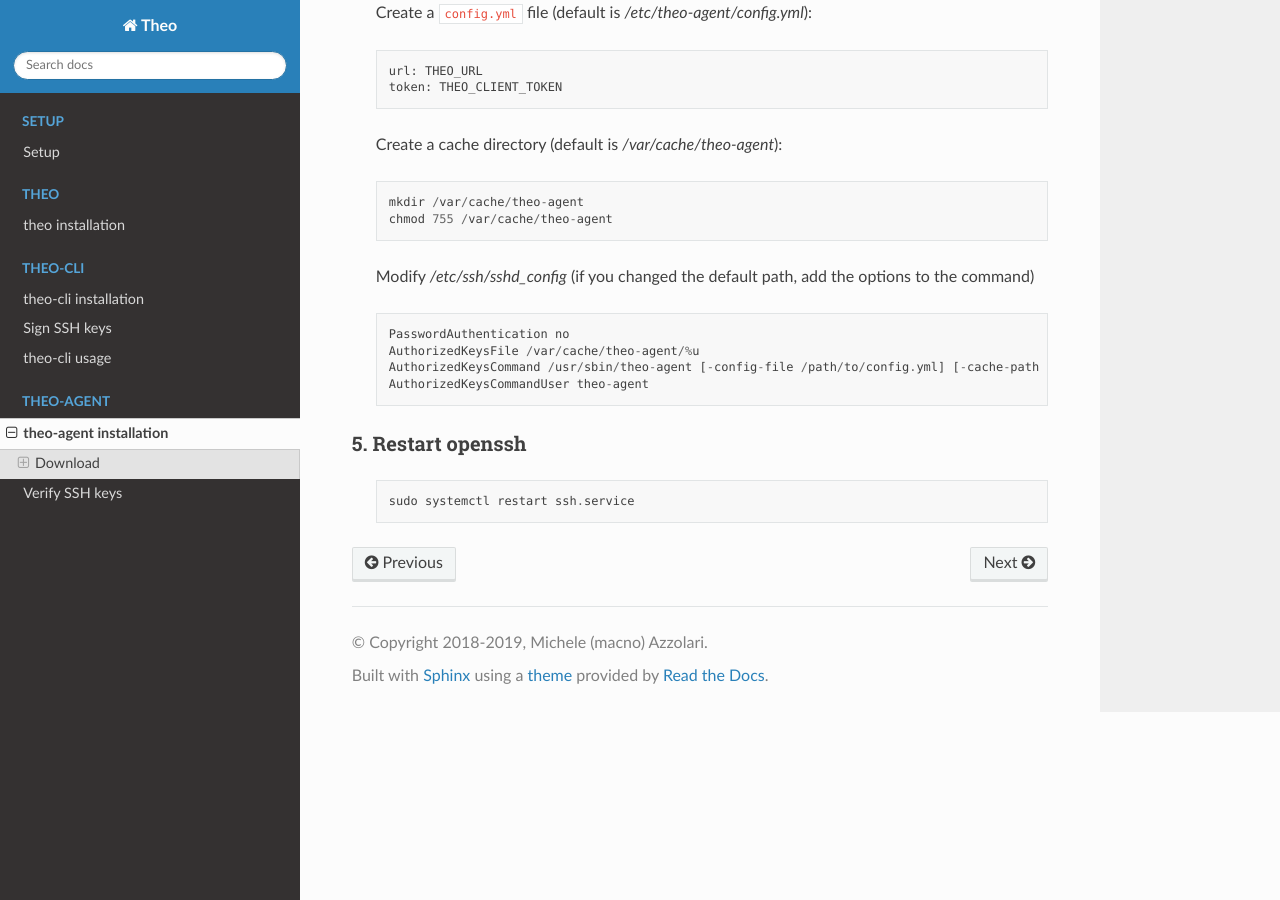
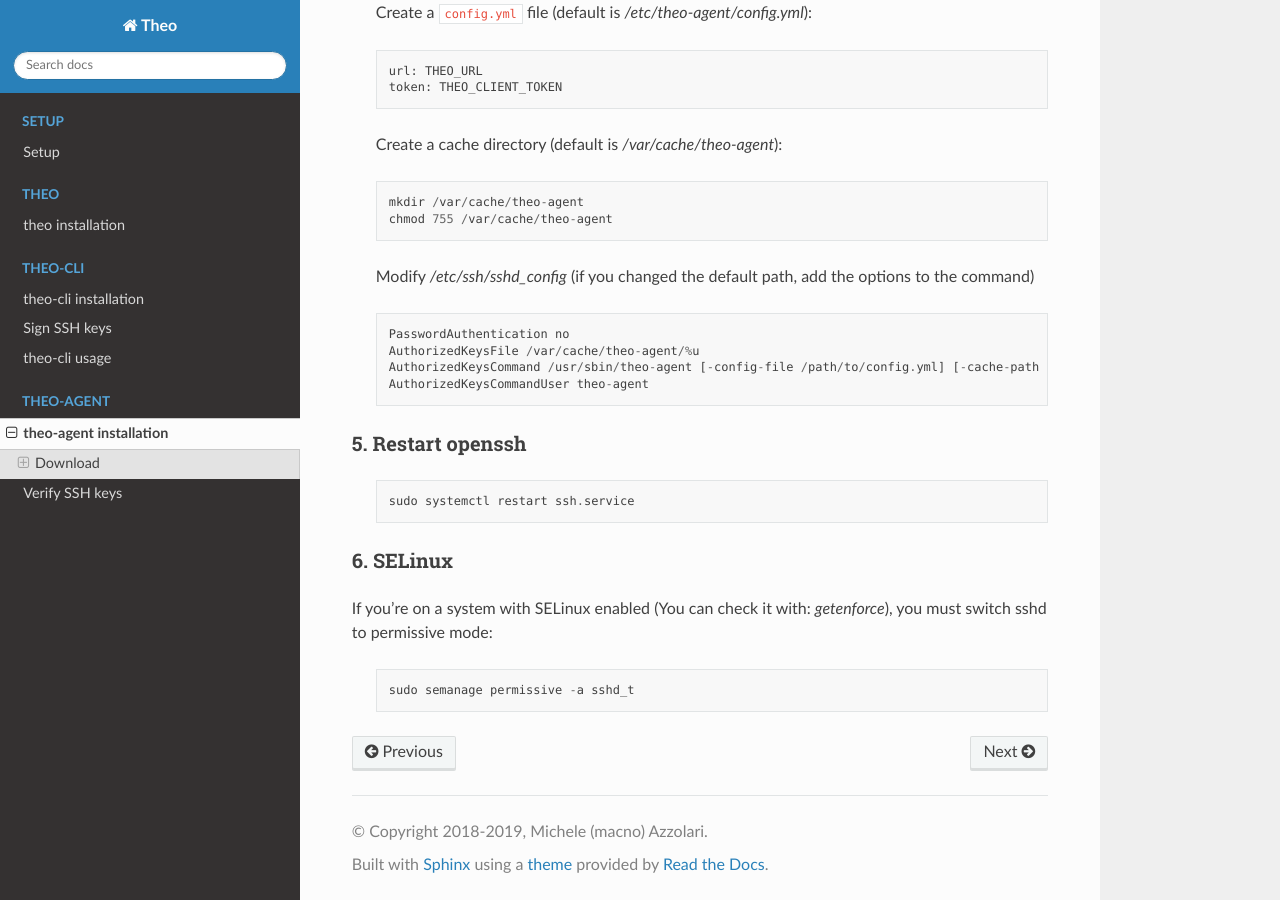
Before and after one commit to theoapp/theo-docs, a Sphinx documentation site: the page built from docs/theo-agent/installation.rst, in a window 1280 px wide and 900 px high, scrolled down 1598 px. Built offline with Sphinx 7.4.7 and the Read the Docs theme 2.0.0, drawn with Linux system fonts in a browser that asks for light colours.

Commit message:
Add paragraph about SELinux

```diff
--- a/docs/theo-agent/installation.rst
+++ b/docs/theo-agent/installation.rst
@@ -111,3 +111,12 @@
     ::
 
         sudo systemctl restart ssh.service
+
+6. SELinux
+^^^^^^^^^^
+
+If you're on a system with SELinux enabled (You can check it with: `getenforce`), you must switch sshd to permissive mode:
+
+    ::
+
+         sudo semanage permissive -a sshd_t
```
